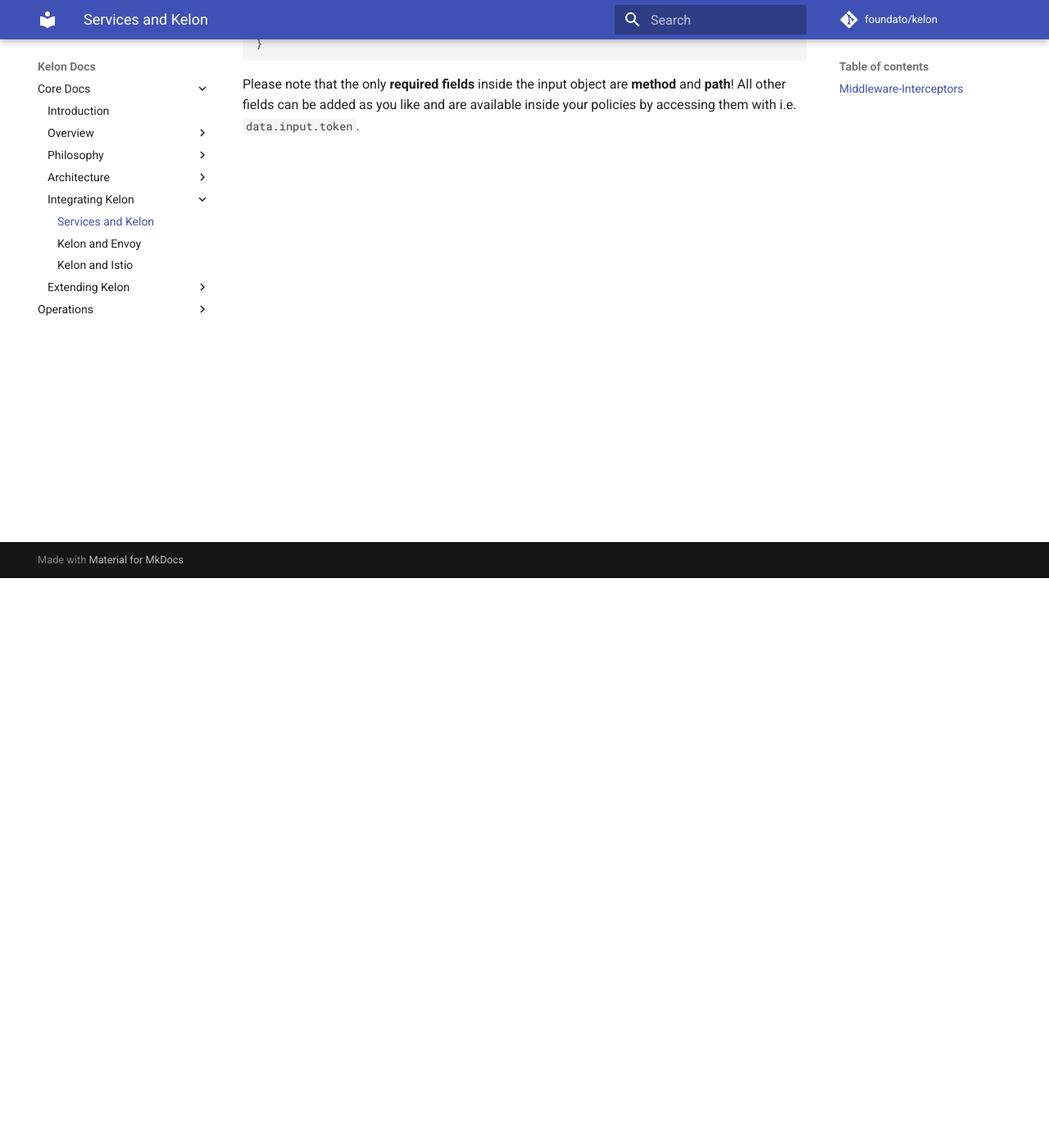
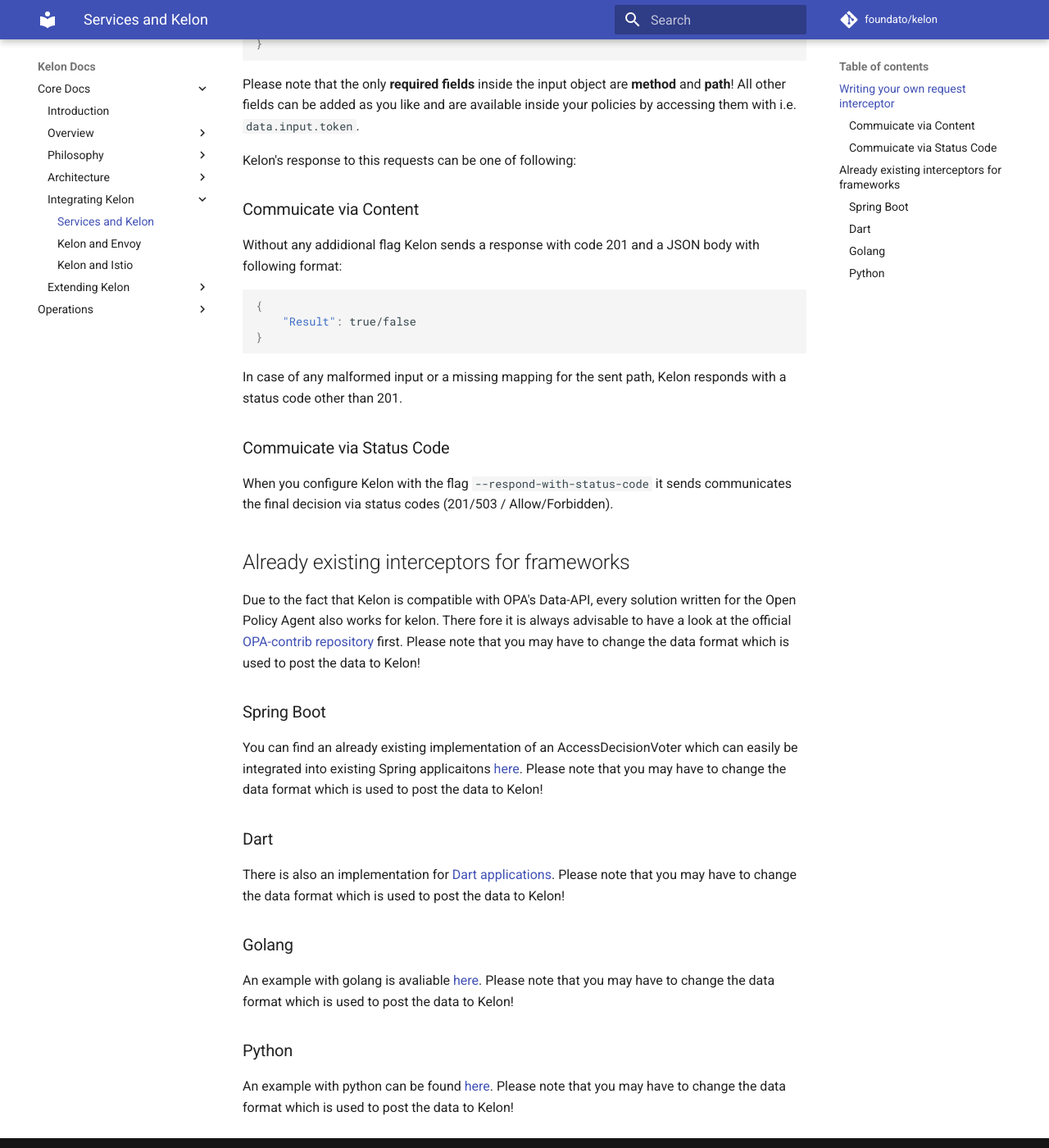
Before and after one commit to unbasical/kelon-docs, an MkDocs documentation site: the page built from docs/core/integration/Services-And-Kelon.md, in a window 1280 px wide and 1400 px high, scrolled down 695 px. Shown: the whole window at 82% size. Built offline with MkDocs 1.6.1 and Material for MkDocs 9.7.7, drawn with Linux system fonts in a browser that asks for light colours; comment, search, counter and statistics services are not loaded; old or Windows-style settings are respelled for this version of MkDocs; some of the changed text lies outside the part shown.

Commit message:
Documented services and kelon

````diff
--- a/docs/core/integration/Services-And-Kelon.md
+++ b/docs/core/integration/Services-And-Kelon.md
@@ -6,14 +6,14 @@
 
 2. [Hook Kelon into a Proxy like Envoy](/core/integration/Kelon-Envoy) which takes all incoming traffic, authorizes it agains Kelon and then forwards it to your service
 
-## Middleware-Interceptors
+## Writing your own request interceptor
 
 The core thing that each interceptor for Kelon needs to do is to gather all information about the incoming request and send it via a HTTP-POST to kelon for authorization (no mather which framework or programming language you want to use)
 
 A possible call to Kelon for an incoming `GET /api/apps/1` might look like this:
 
 **POST http://{Path to kelon}:{Port of kelon}/v1/data/allow**
-```
+```json
 {
     "input": {
         "method": "GET",
@@ -24,3 +24,41 @@
 ```
 
 Please note that the only **required fields** inside the input object are **method** and **path**! All other fields can be added as you like and are available inside your policies by accessing them with i.e. `data.input.token`.
+
+Kelon's response to this requests can be one of following:
+
+### Commuicate via Content
+
+Without any addidional flag Kelon sends a response with code 201 and a JSON body with following format:
+
+```json
+{
+    "Result": true/false
+}
+```
+
+In case of any malformed input or a missing mapping for the sent path, Kelon responds with a status code other than 201.
+
+### Commuicate via Status Code
+
+When you configure Kelon with the flag `--respond-with-status-code` it sends communicates the final decision via status codes (201/503 / Allow/Forbidden).
+
+## Already existing interceptors for frameworks
+
+Due to the fact that Kelon is compatible with OPA's Data-API, every solution written for the Open Policy Agent also works for kelon. There fore it is always advisable to have a look at the official [OPA-contrib repository](https://github.com/open-policy-agent/contrib) first. Please note that you may have to change the data format which is used to post the data to Kelon!
+
+### Spring Boot
+
+You can find an already existing implementation of an AccessDecisionVoter which can easily be integrated into existing Spring applicaitons [here](https://github.com/open-policy-agent/contrib/tree/master/spring_authz). Please note that you may have to change the data format which is used to post the data to Kelon!
+
+### Dart
+
+There is also an implementation for [Dart applications](https://github.com/open-policy-agent/contrib/tree/master/dart_authz). Please note that you may have to change the data format which is used to post the data to Kelon!
+
+### Golang
+
+An example with golang is avaliable [here](https://github.com/open-policy-agent/example-api-authz-go). Please note that you may have to change the data format which is used to post the data to Kelon!
+
+### Python
+
+An example with python can be found [here](https://github.com/open-policy-agent/example-api-authz-python). Please note that you may have to change the data format which is used to post the data to Kelon!
````
